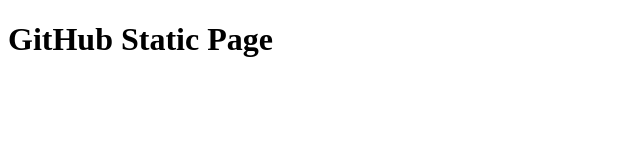
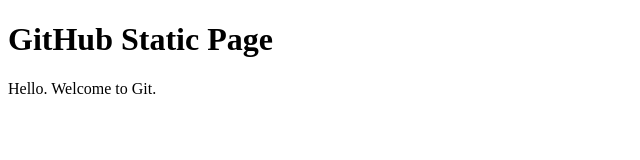
Before and after one commit to whirledsol/whirledsol.github.io, a plain HTML site: page index.html in a window 1280 px wide. Shown: the whole page, without its empty margins (0-640 px from the left). Drawn offline with Linux system fonts and the light colour scheme.

Commit message:
added more

```diff
--- a/index.html
+++ b/index.html
@@ -8,6 +8,10 @@
 
 <body>
 	<h1>GitHub Static Page</h1>
+
+	Hello. Welcome to Git.
+
+
 </body>
 
 
```
